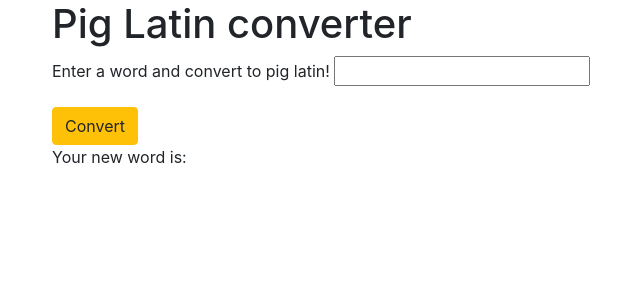
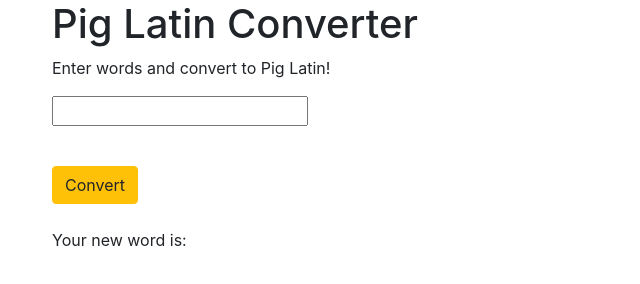
Before and after one commit to lisafolliard/Pig_Latin_Converter, a plain HTML site: page index.html in a window 1280 px wide. Shown: the whole page, without its empty margins (33-673 px from the left). Drawn offline with nearby package versions, Linux system fonts and the light colour scheme.

Commit message:
update styling on index page

```diff
--- a/pig_latin.html
+++ b/index.html
@@ -5,19 +5,19 @@
     <link href="css/styles.css" rel="stylesheet" type="text/css">
     <script src="js/jquery-1.11.3.js"></script>
     <script src="js/scripts.js"></script>
-    <title>Pig Latin converter</title>
+    <title>Pig Latin Converter</title>
   </head>
   <body>
     <div class="container">
-      <h1>Pig Latin converter</h1>
+      <h1>Pig Latin Converter</h1>
       <form id="pig-latin">
         <div class="form-group">
-          <label for="word">Enter a word and convert to pig latin!</label>
+          <label for="word"><p>Enter words and convert to Pig Latin!&nbsp<p></label>
           <input id="word" type="text">
         </div>
         <button type="submit" class="btn btn-warning">Convert</button>
       </form>
-
+      <br>
       <div id="result">
         <p>Your new word is: <span class='new_word'></span></p>
       </div>
```
Also changed, not shown: spec/mocha.css (+4 -0 lines), spec/specs.js (+4 -4 lines), 1 other file.
